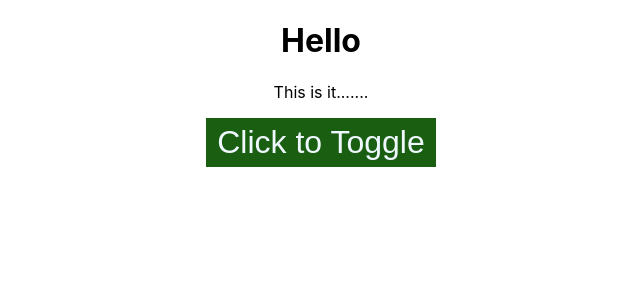
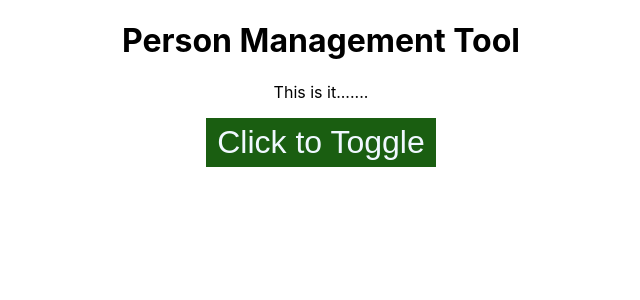
Before and after one commit to systementropy/react-app-integrate-canvas, a React (Create React App) app: page / in a window 1280 px wide. Shown: the top 300 px of the page, without its empty margins (319-959 px from the left). Built offline with nearby package versions, Linux system fonts and the light colour scheme.

Commit message:
Stateful vs Stateless

```diff
--- a/src/Components/Cockpit/Cockpit.js
+++ b/src/Components/Cockpit/Cockpit.js
@@ -4,11 +4,8 @@ const cockpit = (props) => {
     const assignedClasses = [];
     let btnClass ='';
     if(props.showPersons){
-        console.log('eherhe')
         btnClass = classes.active
     }
-    console.log(classes)
-    console.log('btnClass'+btnClass)
     if(props.persons.length<=2){
       assignedClasses.push(classes.red)
     }
@@ -17,7 +14,7 @@ const cockpit = (props) => {
     }
     return (
         <div className={classes.Cockpit}>
-            <h1>Hello</h1>
+            <h1>{props.title}</h1>
             <p className={assignedClasses.join(' ')}>This is it.......</p>
             <button
             className={btnClass}
--- a/src/Containers/App.js
+++ b/src/Containers/App.js
@@ -38,7 +38,6 @@ class App extends React.Component{
   }
   render(){
     let persons = null;
-    let btnClass = '';
     if(this.state.showPersons){
       persons = (
         <div>
@@ -49,13 +48,13 @@ class App extends React.Component{
           />
         </div>
       )
-      btnClass = classes.Red;
     }
 
     return(
 
-      <div>
+      <div className={classes.App}>
         <Cockpit
+          title = {this.props.appTitle}
           showPersons={this.state.showPersons}
           persons={this.state.persons}
           clicked= {this.togglePersonHandler}
--- a/src/index.js
+++ b/src/index.js
@@ -10,7 +10,7 @@ import * as serviceWorker from './serviceWorker';
 //   </React.StrictMode>,
 //   document.getElementById('root')
 // );
-ReactDOM.render(<App />,document.getElementById('root'));
+ReactDOM.render(<App appTitle="Person Management Tool" />,document.getElementById('root'));
 // If you want your app to work offline and load faster, you can change
 // unregister() to register() below. Note this comes with some pitfalls.
 // Learn more about service workers: https://bit.ly/CRA-PWA
```
